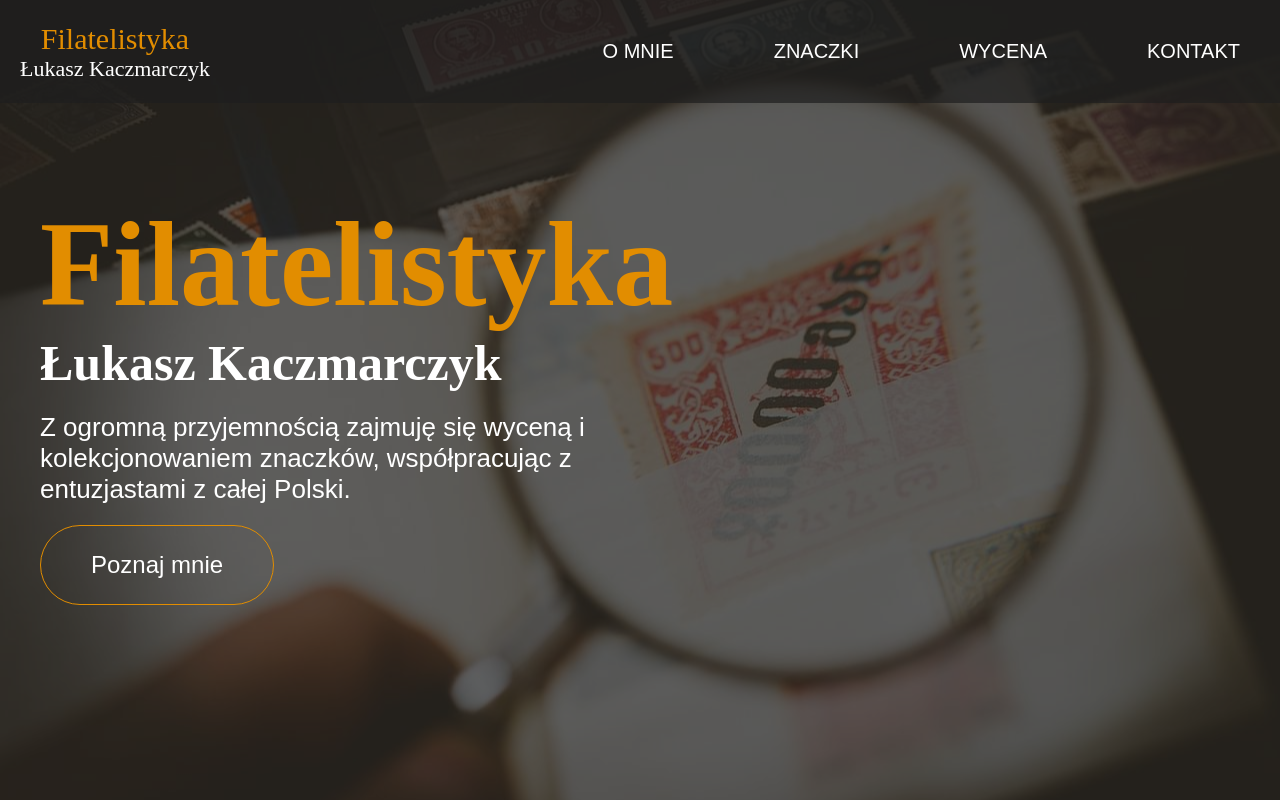
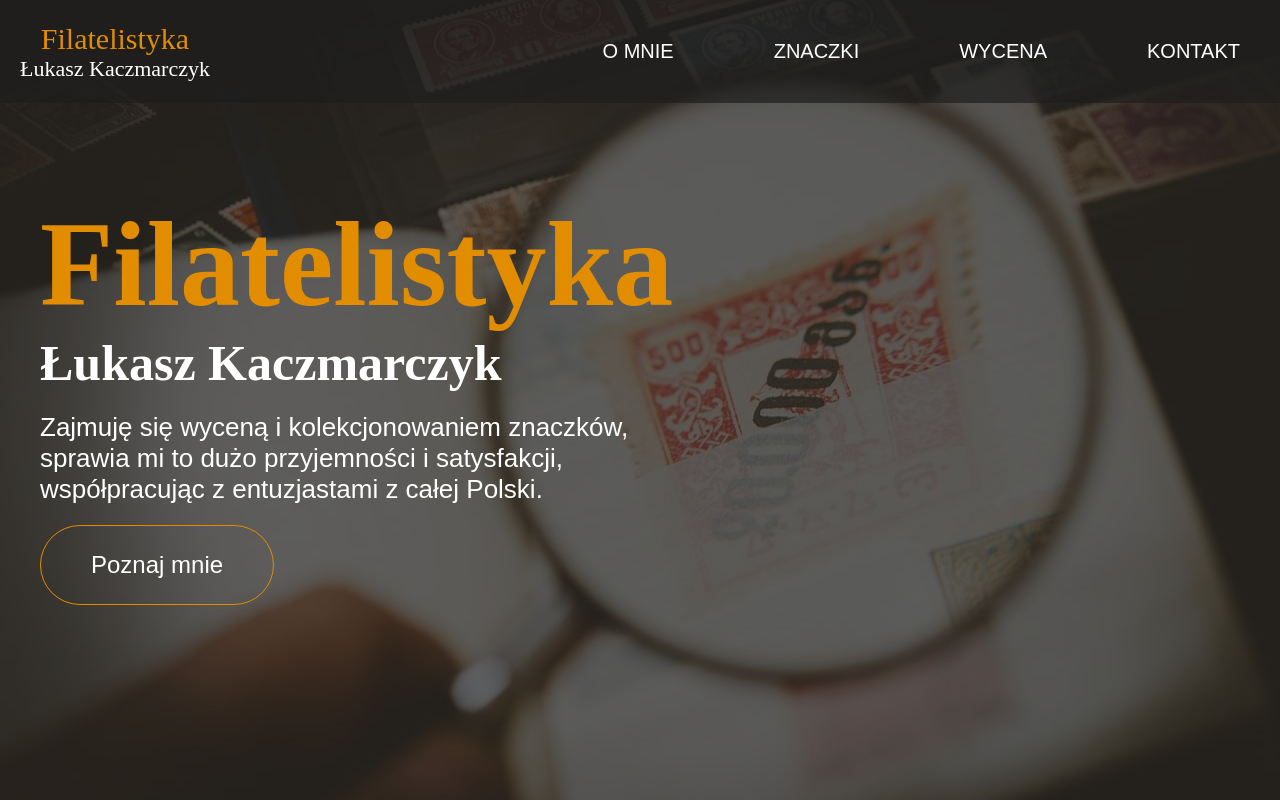
Before and after one commit to MaciejMi/Filatelistyka, a website: page index.html in a window 1280 px wide. Drawn offline with Linux system fonts and the light colour scheme; a web font is replaced by a local one.

Commit message:
change header__description

```diff
--- a/index.html
+++ b/index.html
@@ -56,7 +56,8 @@
                         </div>
 
                         <p class="header__description">
-                            Z ogromną przyjemnością zajmuję się wyceną i kolekcjonowaniem znaczków, współpracując z
+                            Zajmuję się wyceną i kolekcjonowaniem znaczków, sprawia mi to dużo przyjemności i
+                            satysfakcji, współpracując z
                             entuzjastami z całej Polski.
                         </p>
 
```
